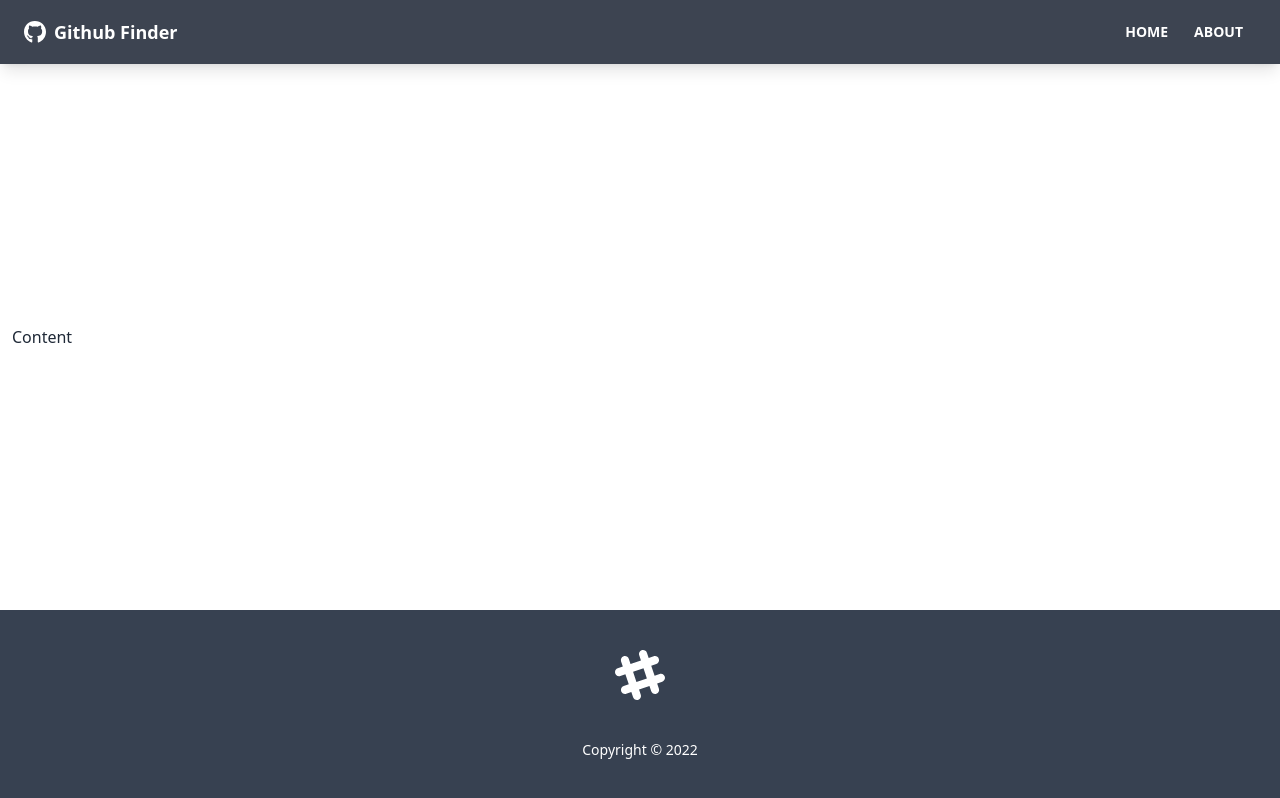
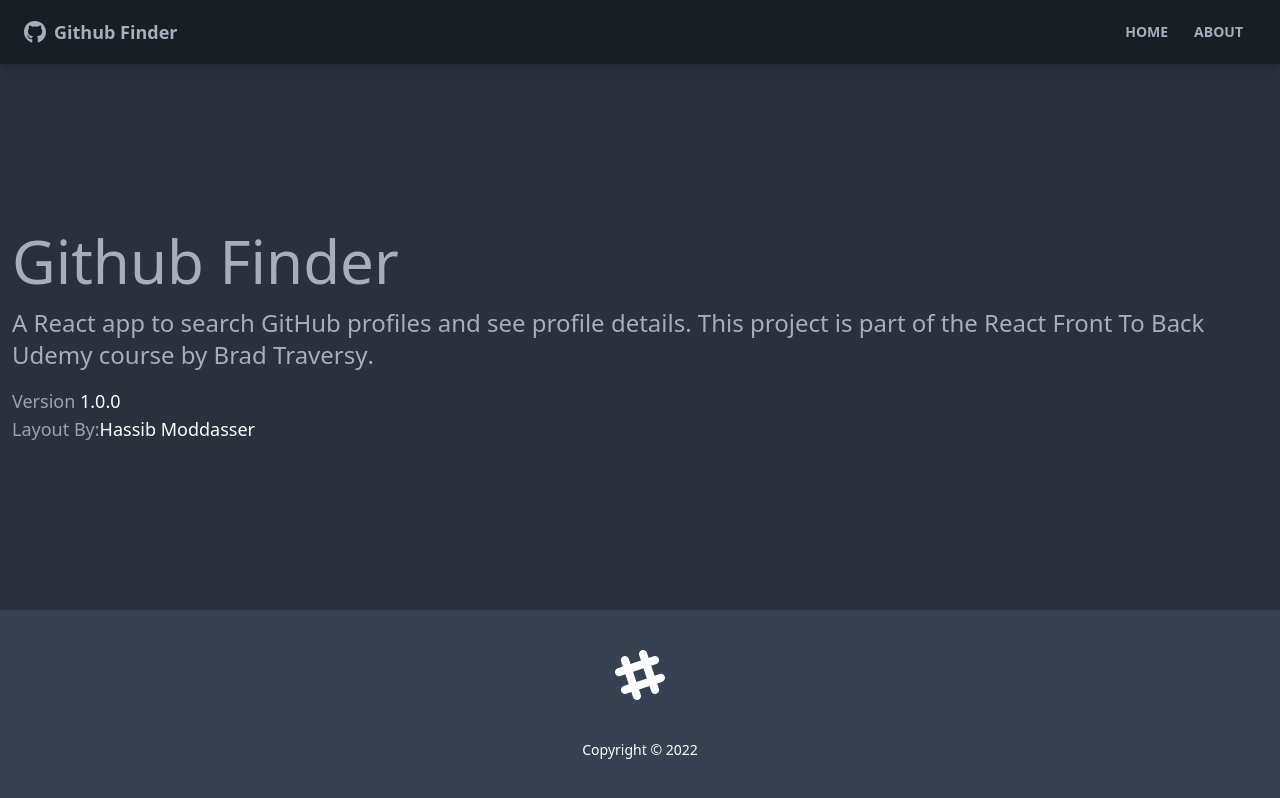
Before and after one commit to Hosseinht/github-finder-react, a React (Create React App) app: page /about in a window 1280 px wide. Built offline with nearby package versions, Linux system fonts and the light colour scheme.

Commit message:
Pages & Routes

```diff
--- a/public/index.html
+++ b/public/index.html
@@ -1,5 +1,5 @@
 <!DOCTYPE html>
-<html lang="en">
+<html lang="en" data-theme="dark">
   <head>
     <meta charset="utf-8" />
     <link rel="icon" href="%PUBLIC_URL%/favicon.ico" />
--- a/src/App.js
+++ b/src/App.js
@@ -1,14 +1,22 @@
 import {BrowserRouter as Router, Routes, Route} from "react-router-dom";
 import Navbar from "./components/layout/Navbar";
+import Home from "./pages/Home";
+import About from "./pages/About";
+import NotFound from "./pages/NotFound";
 import Footer from "./components/layout/Footer";
 
 function App() {
     return (
         <Router>
-            <div className="flex flex-col justify-between h-screen">
+            <div className="flex flex-col justify-between h-screen ">
                 <Navbar/>
-                <main className='container mx-auto px-3 pb-12'>
-                    Content
+                <main className='container mx-auto px-3 pb-12 '>
+                    <Routes>
+                        <Route path='/' element={<Home/>}/>
+                        <Route path='/about' element={<About/>}/>
+                        <Route path='/notFound' element={<NotFound/>}/>
+                        <Route path='/*' element={<NotFound/>}/>
+                    </Routes>
                 </main>
                 <Footer/>
             </div>
--- /dev/null
+++ b/src/pages/About.jsx
@@ -0,0 +1,32 @@
+
+const About = () => {
+    return (
+        <>
+            <h1 className='text-6xl mb-4'>Github Finder</h1>
+            <p className='mb-4 text-2xl font-light'>
+                A React app to search GitHub profiles and see profile details. This
+                project is part of the
+                <a href='https://www.udemy.com/course/modern-react-front-to-back/'>
+                    {' '}
+                    React Front To Back
+                </a>{' '}
+                Udemy course by
+                <strong>
+                    <a href='https://traversymedia.com'> Brad Traversy</a>
+                </strong>
+                .
+            </p>
+            <p className='text-lg text-gray-400'>
+                Version <span className='text-white'>1.0.0</span>
+            </p>
+            <p className='text-lg text-gray-400'>
+                Layout By:
+                <a className='text-white' href='https://twitter.com/hassibmoddasser'>
+                    Hassib Moddasser
+                </a>
+            </p>
+        </>
+    )
+}
+
+export default About;
--- /dev/null
+++ b/src/pages/Home.jsx
@@ -0,0 +1,11 @@
+
+
+const Home = () => {
+    return (
+        <div>
+            Home
+        </div>
+    );
+};
+
+export default Home;
--- /dev/null
+++ b/src/pages/NotFound.jsx
@@ -0,0 +1,23 @@
+import {Link} from "react-router-dom";
+import {FaHome} from "react-icons/fa";
+
+const NotFound = () => {
+    return (
+        <div>
+            <div className="text-center hero-content">
+                <div className="max-w-lg">
+                    <h1 className="text-8xl font-bold mb-8">
+                        Ooops!
+                    </h1>
+                    <p className='text-5xl mb-8'>404 - Page not found!</p>
+                   <Link to='/' className='btn btn-primary btn-lg'>
+                       <FaHome className='mr-2'/>
+                       Back To Home
+                   </Link>
+                </div>
+            </div>
+        </div>
+    );
+};
+
+export default NotFound;
```
